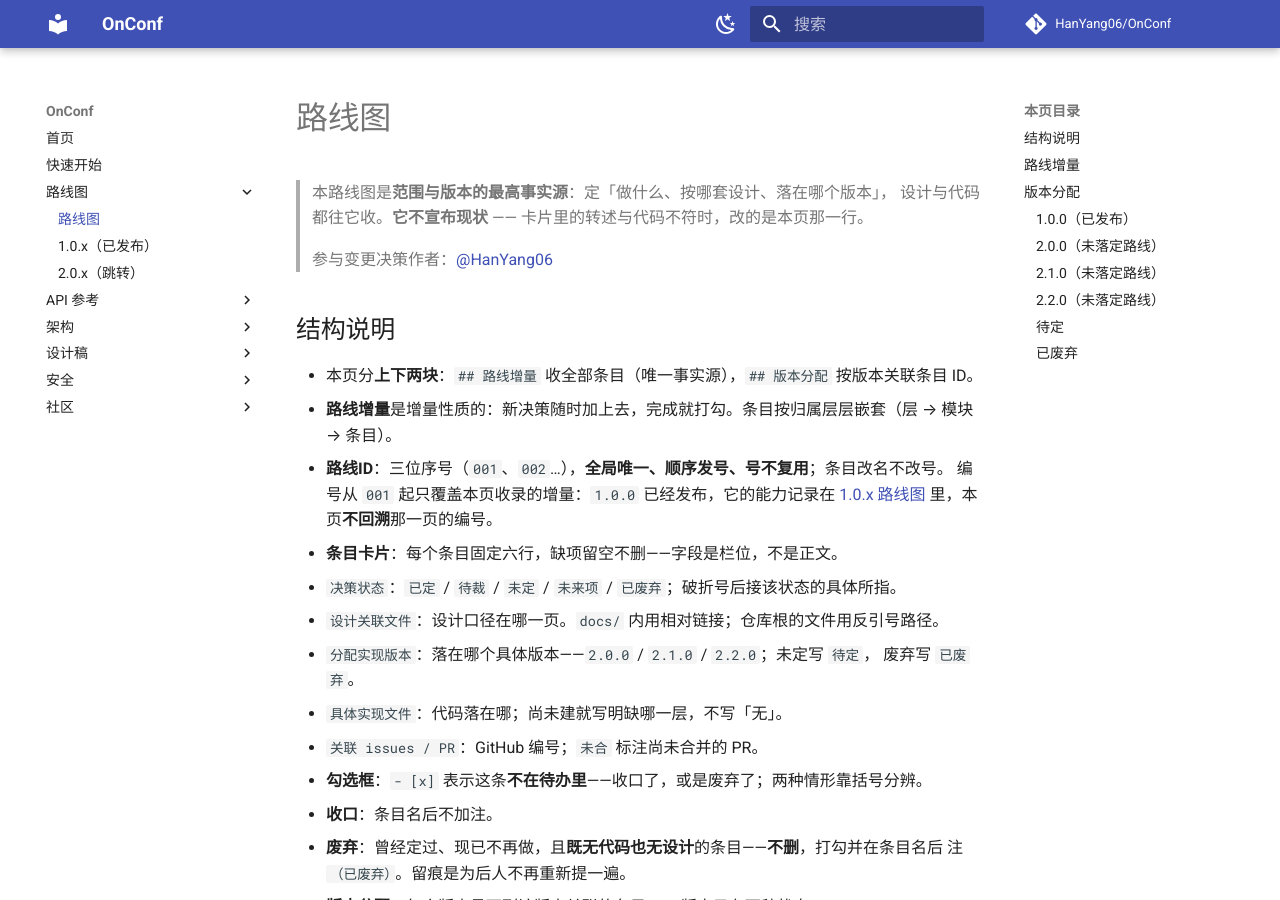
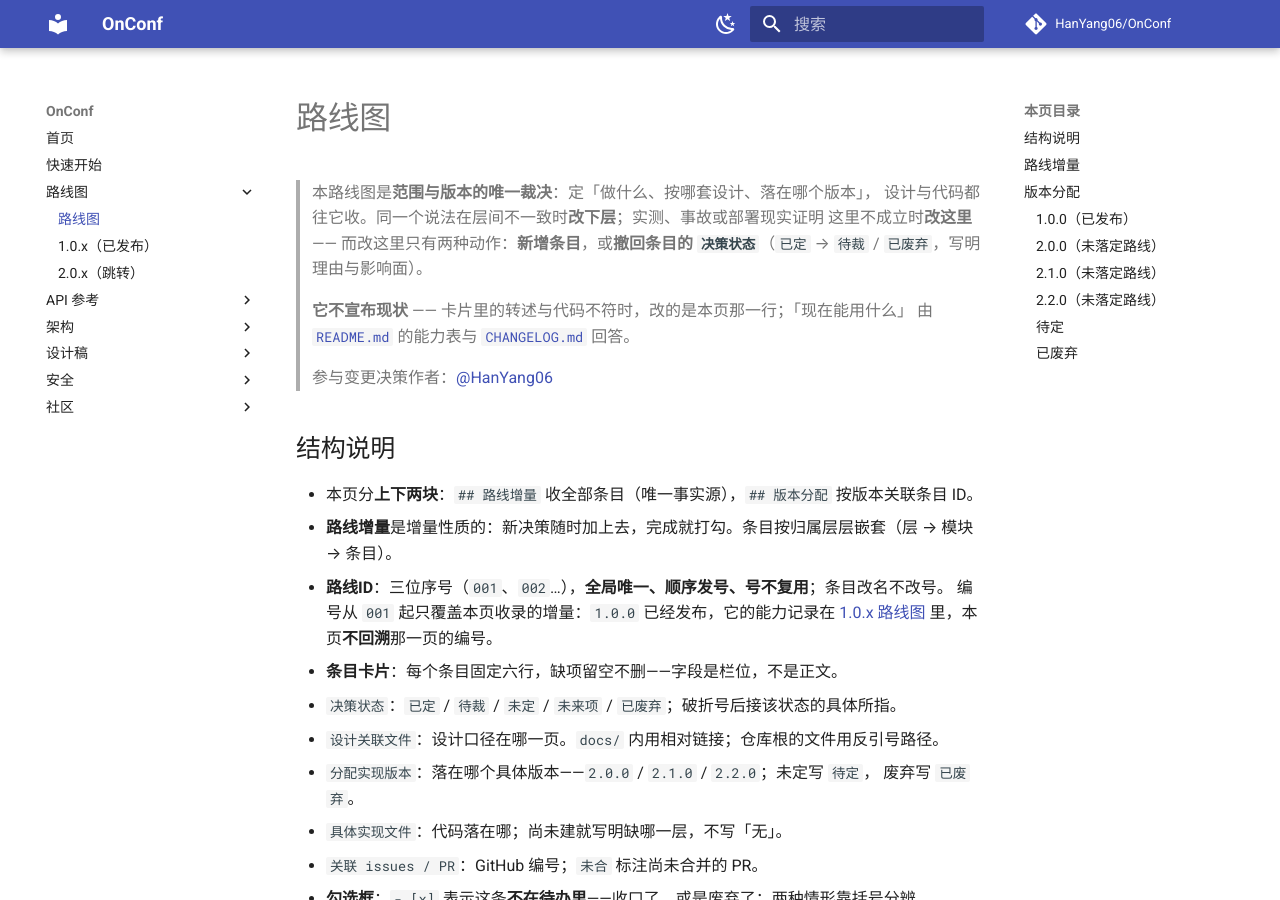
Before and after one commit to HanYang06/OnConf, an MkDocs documentation site: the page built from docs/roadmap/index.md, in a window 1280 px wide and 900 px high. Built offline with MkDocs 1.6.1 and Material for MkDocs 9.7.7, drawn with Linux system fonts in a browser that asks for light colours; comment, search, counter and statistics services are not loaded.

Commit message:
docs: 定下「路线图 > 设计 > 代码」的收敛原则
范围与版本以 roadmap 为**唯一裁决**：设计与代码向它收敛。三层各管一件事 —— roadmap
管「做什么、按哪套设计、落在哪个版本」，设计稿管「为什么这么做、边界在哪」，代码管
「实际跑成什么样」。

冲突分两类，处置方向相反：

- **说法冲突**（同一件事在三层之间说得不一样）⇒ 改下层；
- **事实冲突**（实测、事故或部署现实证明上层不成立）⇒ 改上层，而改上层只有两种动作：
  新增条目，或撤回条目的 `决策状态`（`已定` → `待裁` / `已废弃`，写明理由与影响面）。

条目只增不减、版本号只增不减 —— 这条不可逆性是原则能成立的前提，否则它只是最高权力。

- CONTRIBUTING §8 装上三层口径（原来那句「冲突时以设计稿为准」被取代）
- AGENTS §6 同步；roadmap 页首从「最高事实源」改成「唯一裁决」，并写明两条处置
- docs/design/index.md 说明设计层与路线图的关系
- 顺手修掉 CONTRIBUTING 里两处旧口径：「多进程 / 多实例同时读写安全（不丢更新）」
  与测试要求里的同一条 —— 跨进程只有一个写者是部署责任，不是引擎的保证

```diff
--- a/docs/roadmap/index.md
+++ b/docs/roadmap/index.md
@@ -1,7 +1,13 @@
 # 路线图
 
-> 本路线图是**范围与版本的最高事实源**：定「做什么、按哪套设计、落在哪个版本」，
-> 设计与代码都往它收。**它不宣布现状** —— 卡片里的转述与代码不符时，改的是本页那一行。
+> 本路线图是**范围与版本的唯一裁决**：定「做什么、按哪套设计、落在哪个版本」，
+> 设计与代码都往它收。同一个说法在层间不一致时**改下层**；实测、事故或部署现实证明
+> 这里不成立时**改这里** —— 而改这里只有两种动作：**新增条目**，或**撤回条目的
+> `决策状态`**（`已定` → `待裁` / `已废弃`，写明理由与影响面）。
+>
+> **它不宣布现状** —— 卡片里的转述与代码不符时，改的是本页那一行；「现在能用什么」
+> 由 [`README.md`](https://github.com/HanYang06/OnConf/blob/main/README.md) 的能力表与
+> [`CHANGELOG.md`](https://github.com/HanYang06/OnConf/blob/main/CHANGELOG.md) 回答。
 >
 > 参与变更决策作者：[@HanYang06](https://github.com/HanYang06)
 
```
Also changed, not shown: AGENTS.md (+5 -0 lines), CONTRIBUTING.md (+11 -6 lines), docs/design/index.md (+2 -2 lines).
